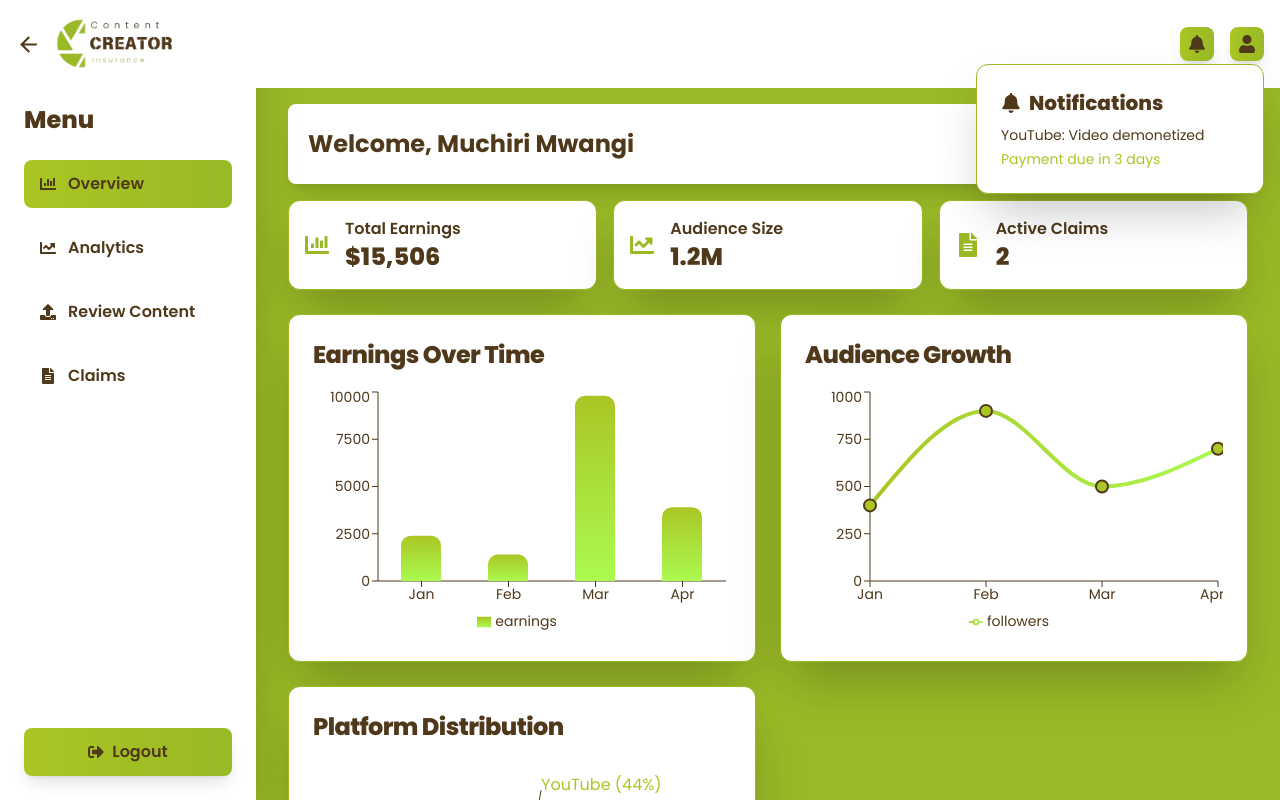
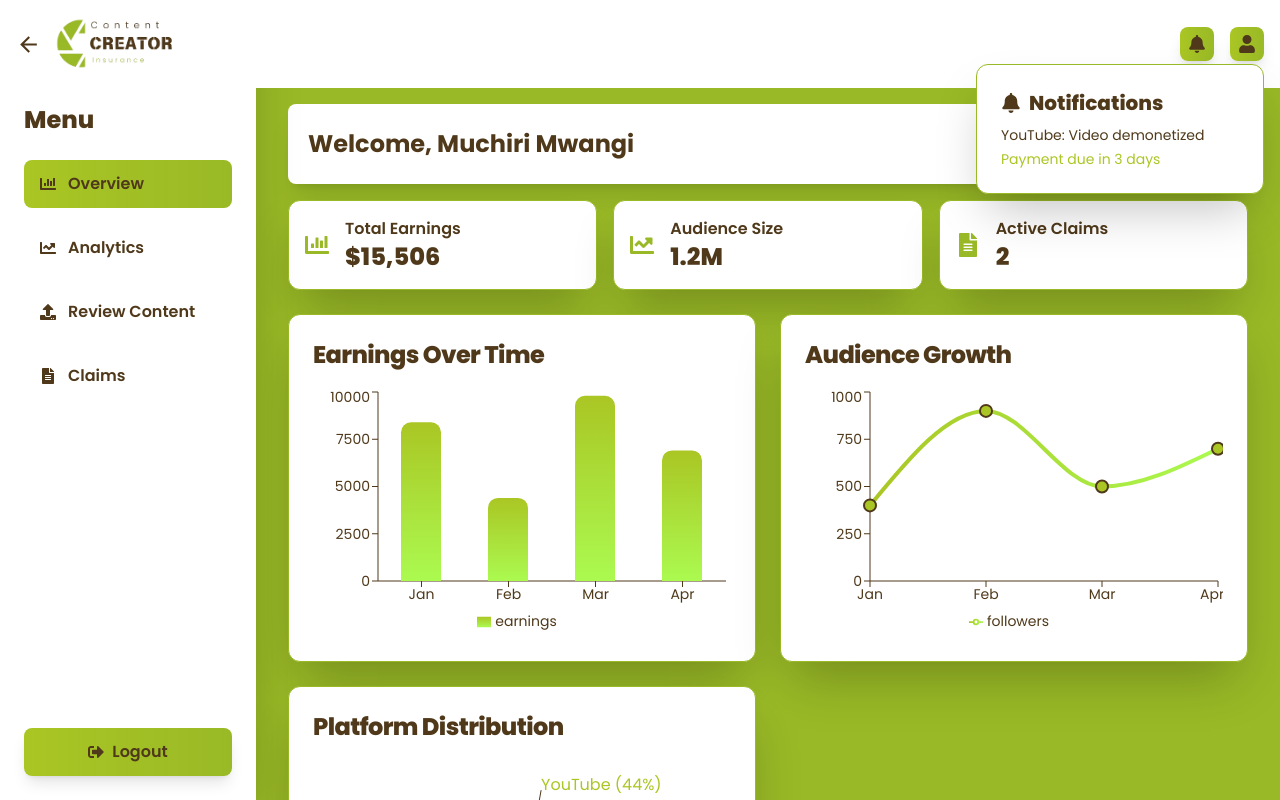
Before and after one commit to MuchiriTheDev/Content, a React (Vite) app: page /dashboard in a window 1280 px wide. Built offline with nearby package versions, Linux system fonts and the light colour scheme.

Commit message:
Update ContentReviewing button position and adjust earnings data in InsuranceOverview

```diff
--- a/src/Component/DashboardComponent/ContentReviewing.jsx
+++ b/src/Component/DashboardComponent/ContentReviewing.jsx
@@ -135,7 +135,7 @@ const ContentReviewing = () => {
                 )}
                 <button
                   onClick={() => setMediaFile(null)}
-                  className="absolute top-2 left-1/3 p-1 bg-red-500 rounded-full text-white hover:bg-red-600 transition-colors duration-200"
+                  className="absolute top-2 left-20 p-1 bg-red-500 rounded-full text-white hover:bg-red-600 transition-colors duration-200"
                 >
                   <FaTimes size={16} />
                 </button>
--- a/src/Component/DashboardComponent/InsuranceOverview.jsx
+++ b/src/Component/DashboardComponent/InsuranceOverview.jsx
@@ -7,10 +7,10 @@ import { MdArrowBack } from 'react-icons/md';
 
 // Sample Data for Charts
 const earningsData = [
-  { month: 'Jan', earnings: 2400 },
-  { month: 'Feb', earnings: 1398 },
+  { month: 'Jan', earnings: 8400 },
+  { month: 'Feb', earnings: 4398 },
   { month: 'Mar', earnings: 9800 },
-  { month: 'Apr', earnings: 3908 },
+  { month: 'Apr', earnings: 6908 },
 ];
 const audienceData = [
   { month: 'Jan', followers: 400 },
```
